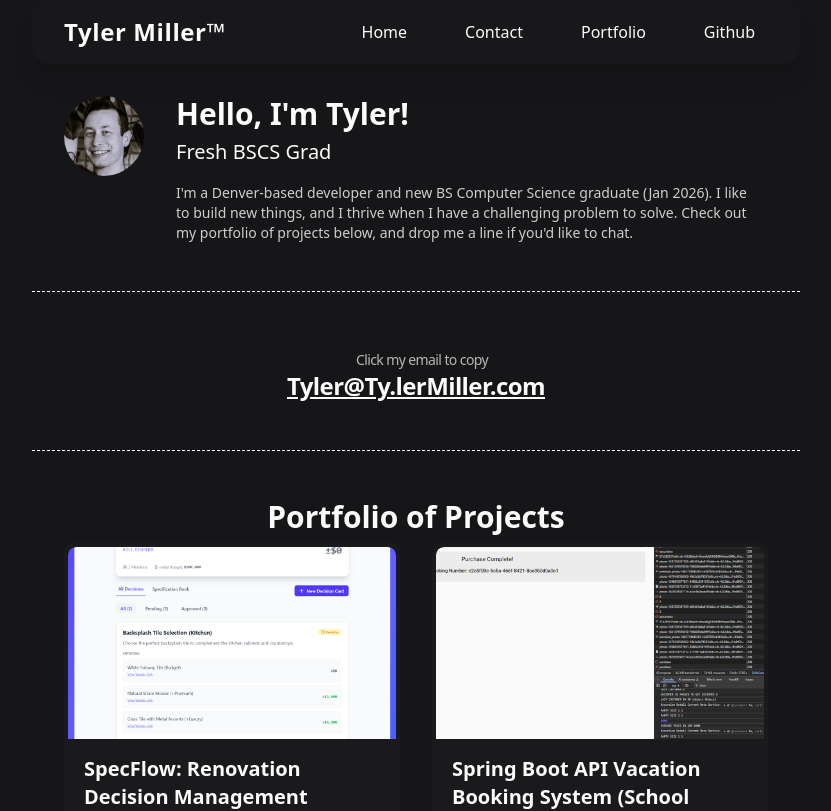
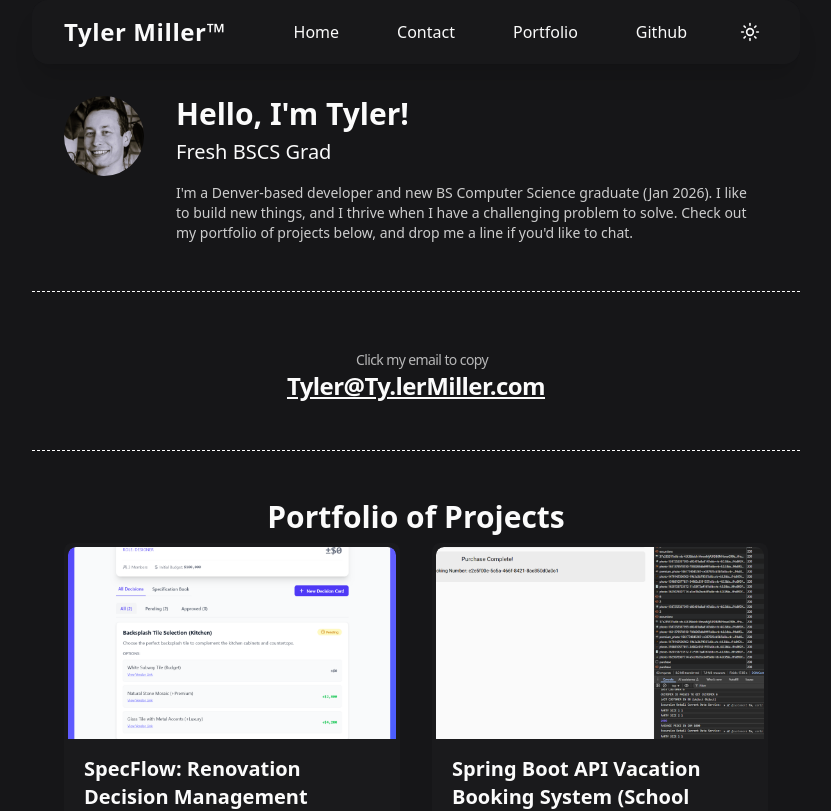
Before and after one commit to tmiller1990/next-react-portfolio, a Next.js app: page / in a window 1280 px wide. Shown: the top 811 px of the page, without its empty margins (224-1055 px from the left). Built offline with nearby package versions, Linux system fonts and the light colour scheme.

Commit message:
Added in a light theme option via a new ThemeProvider.tsx component and next dynamic for lazy loading.

```diff
--- a/src/app/globals.css
+++ b/src/app/globals.css
@@ -1,12 +1,19 @@
 @import "tailwindcss";
 
-
-
-@theme{
-    /* 24: High Contrast & Green Accent */
+@theme {
+    /* Dark Mode: High Contrast & Green Accent */
     --color-theme-one: oklch(0.2186 0.0039 286.08);
     --color-theme-two: oklch(0.5465 0.2455 262.87);
     --color-theme-three: oklch(0.2186 0.0039 286.08);
     --color-theme-base: oklch(0.2011 0.0039 286.04);
     --color-theme-content: oklch(0.9881 0 0);
 }
+
+/* Light Mode Styles */
+:root.light {
+    --color-theme-one: oklch(0.9 0.01 286.08);
+    --color-theme-two: oklch(0.5465 0.2455 262.87);
+    --color-theme-three: oklch(0.95 0.005 286.08);
+    --color-theme-base: oklch(0.97 0.001 286.04);
+    --color-theme-content: oklch(0.2 0.01 286.08);
+}
--- a/src/app/layout.tsx
+++ b/src/app/layout.tsx
@@ -1,11 +1,12 @@
 import type { Metadata } from "next";
 import "./globals.css";
-import { Inter } from 'next/font/google'; // Import the font loader
+import { Inter } from 'next/font/google';
+import { ThemeProvider } from "@/components/ThemeProvider";
 
 // Configure the font
 const inter = Inter({
     subsets: ['latin'],
-    variable: '--font-inter', // Assign a CSS variable name
+    variable: '--font-inter',
 });
 
 
@@ -22,11 +23,13 @@ export default function RootLayout({
   return (
     <html lang="en" className="scroll-pt-[72px] scroll-smooth">
       <body
-        className={"inter.variable bg-theme-base antialiased"}
+        className={`${inter.variable} bg-theme-base antialiased`}
       >
-      <div className="max-w-3xl mx-auto">
-        {children}
-      </div>
+        <ThemeProvider>
+          <div className="max-w-3xl mx-auto">
+            {children}
+          </div>
+        </ThemeProvider>
       </body>
     </html>
   );
--- a/src/app/page.tsx
+++ b/src/app/page.tsx
@@ -1,7 +1,11 @@
-import Navbar from '@/components/Navbar'
+'use client'
+
+import dynamic from 'next/dynamic'
 import Hero from '@/components/Hero'
 import Contact from '@/components/Contact'
 import Portfolio from '@/components/Portfolio'
+
+const Navbar = dynamic(() => import('@/components/Navbar'), { ssr: false })
 
 export default function Home() {
     return (
--- a/src/components/Navbar.tsx
+++ b/src/components/Navbar.tsx
@@ -1,36 +1,31 @@
 'use client'
 import React, {useState} from 'react';
-import {Menu, X} from 'lucide-react';
+import {Menu, X, Sun, Moon} from 'lucide-react';
+import { useTheme } from './ThemeProvider';
 
 const navItems = [
     {name: 'Home', href: '#home'},
     {name: 'Contact', href: '#contact'},
     {name: 'Portfolio', href: '#portfolio'},
     {name: 'Github', href: 'https://github.com/tmiller1990'},
-
 ];
 
-const Navbar = () => {
-    // State to manage the visibility of the mobile menu
+const NavbarInner = () => {
     const [isOpen, setIsOpen] = useState(false);
+    const { theme, toggleTheme } = useTheme();
 
-    // Function to toggle the mobile menu state
     const toggleMenu = () => {
         setIsOpen(!isOpen);
     };
 
-    // Function to close the menu when a link is clicked
     const handleLinkClick = () => {
         setIsOpen(false);
     };
 
     return (
-
         <nav className="sticky top-0 z-50 bg-theme-one/80 backdrop-blur-sm shadow-xl rounded-2xl transition-all duration-300">
             <div className="max-w-7xl mx-auto px-4 sm:px-6 lg:px-8">
                 <div className="flex justify-between items-center h-16">
-
-
                     <div className="flex-shrink-0">
                         <a href="#"
                            className="text-2xl font-bold text-theme-content tracking-wide hover:text-theme-two transition duration-300 ease-in-out">
@@ -39,7 +34,7 @@ const Navbar = () => {
                     </div>
 
                     {/* Desktop Nav */}
-                    <div className="hidden md:flex space-x-8">
+                    <div className="hidden md:flex space-x-8 items-center">
                         {navItems.map((item) => (
                             <a
                                 key={item.name}
@@ -49,6 +44,13 @@ const Navbar = () => {
                                 {item.name}
                             </a>
                         ))}
+                        <button
+                            onClick={toggleTheme}
+                            className="p-2 rounded-full text-theme-content hover:text-theme-two hover:bg-theme-three transition duration-300 ease-in-out"
+                            aria-label="Toggle theme"
+                        >
+                            {theme === 'dark' ? <Sun className="h-5 w-5" /> : <Moon className="h-5 w-5" />}
+                        </button>
                     </div>
 
                     {/* Hamburger */}
@@ -60,7 +62,6 @@ const Navbar = () => {
                             aria-expanded={isOpen}
                             aria-label="Toggle menu"
                         >
-                            {/* Show X icon when open, Menu icon when closed */}
                             {isOpen ? <X className="h-6 w-6"/> : <Menu className="h-6 w-6"/>}
                         </button>
                     </div>
@@ -70,7 +71,7 @@ const Navbar = () => {
             {/* Mobile menu - using max-height for smooth transition */}
             <div
                 className={`md:hidden overflow-hidden transition-[max-height,opacity] duration-500 ease-in-out ${
-                    isOpen ? 'max-h-60 opacity-100' : 'max-h-0 opacity-0'
+                    isOpen ? 'max-h-80 opacity-100' : 'max-h-0 opacity-0'
                 }`}
             >
                 <div className="pt-2 pb-4 space-y-1 border-t border-gray-100">
@@ -78,15 +79,26 @@ const Navbar = () => {
                         <a
                             key={item.name}
                             href={item.href}
-                            onClick={handleLinkClick} // Closes menu after clicking
+                            onClick={handleLinkClick}
                             className="block px-4 py-2 text-base font-medium text-theme-content hover:text-theme-two hover:bg-theme-three transition duration-150 ease-in-out border-l-4 border-transparent hover:border-theme-two"
                         >
                             {item.name}
                         </a>
                     ))}
+                    <button
+                        onClick={() => {
+                            toggleTheme();
+                            handleLinkClick();
+                        }}
+                        className="w-full text-left px-4 py-2 text-base font-medium text-theme-content hover:text-theme-two hover:bg-theme-three transition duration-150 ease-in-out border-l-4 border-transparent hover:border-theme-two flex items-center gap-2"
+                    >
+                        {theme === 'dark' ? <Sun className="h-5 w-5" /> : <Moon className="h-5 w-5" />}
+                        {theme === 'dark' ? 'Light Mode' : 'Dark Mode'}
+                    </button>
                 </div>
             </div>
         </nav>
     );
 };
-export default Navbar;
+
+export default NavbarInner;
--- /dev/null
+++ b/src/components/ThemeProvider.tsx
@@ -0,0 +1,58 @@
+'use client';
+
+import React, { createContext, useContext, useEffect, useState } from 'react';
+
+type Theme = 'dark' | 'light';
+
+interface ThemeContextType {
+  theme: Theme;
+  toggleTheme: () => void;
+}
+
+const ThemeContext = createContext<ThemeContextType | undefined>(undefined);
+
+export function ThemeProvider({ children }: { children: React.ReactNode }) {
+  const [theme, setTheme] = useState<Theme>('dark');
+  const [mounted, setMounted] = useState(false);
+
+  // Load theme from localStorage on mount
+  useEffect(() => {
+    setMounted(true);
+    const savedTheme = localStorage.getItem('theme') as Theme | null;
+    if (savedTheme) {
+      setTheme(savedTheme);
+      document.documentElement.classList.toggle('light', savedTheme === 'light');
+    } else {
+      // Default to dark mode
+      document.documentElement.classList.remove('light');
+    }
+  }, []);
+
+  const toggleTheme = () => {
+    setTheme((prevTheme) => {
+      const newTheme = prevTheme === 'dark' ? 'light' : 'dark';
+      localStorage.setItem('theme', newTheme);
+      document.documentElement.classList.toggle('light', newTheme === 'light');
+      return newTheme;
+    });
+  };
+
+  // Prevent rendering until mounted to avoid hydration mismatch
+  if (!mounted) {
+    return <>{children}</>;
+  }
+
+  return (
+    <ThemeContext.Provider value={{ theme, toggleTheme }}>
+      {children}
+    </ThemeContext.Provider>
+  );
+}
+
+export function useTheme() {
+  const context = useContext(ThemeContext);
+  if (context === undefined) {
+    throw new Error('useTheme must be used within a ThemeProvider');
+  }
+  return context;
+}
```
